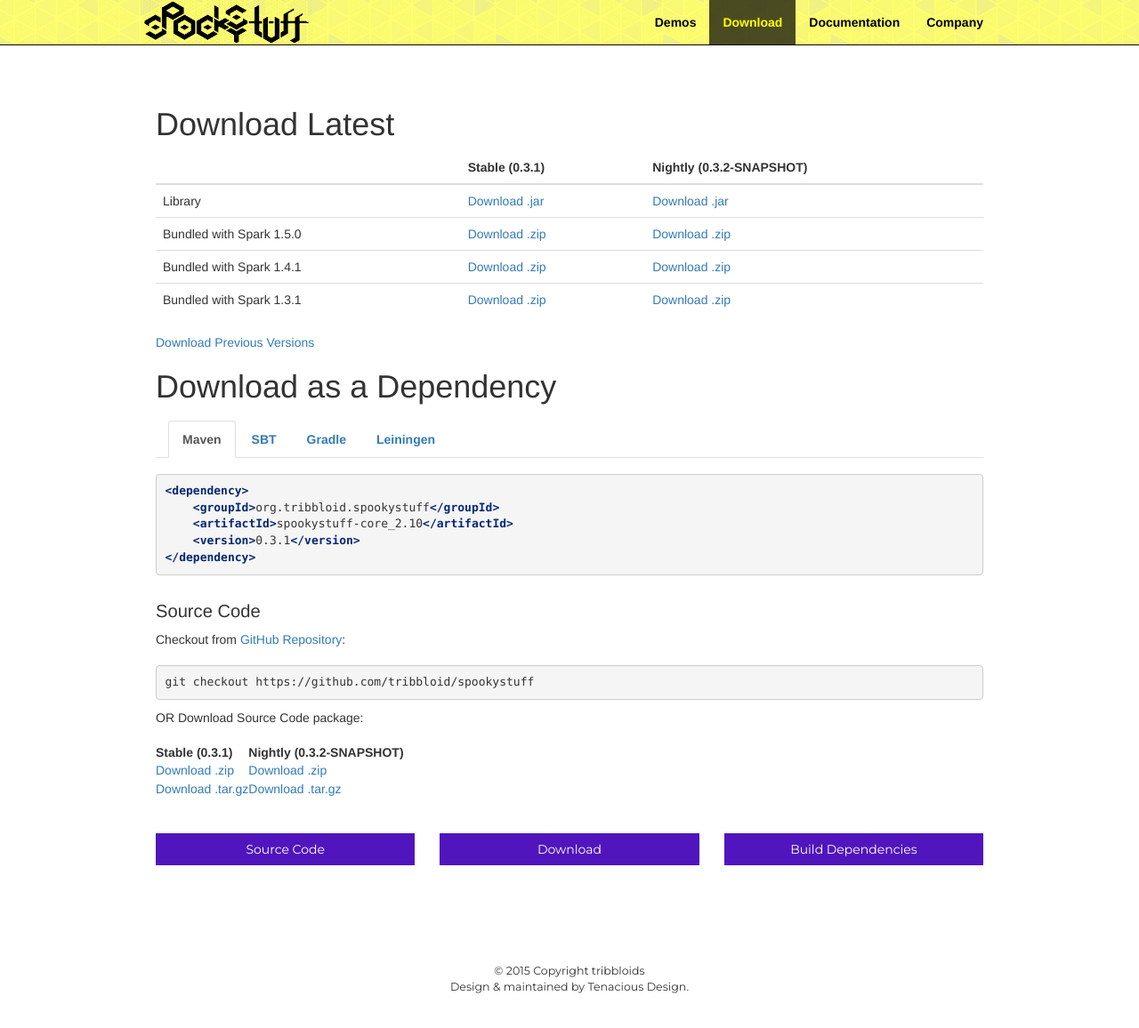
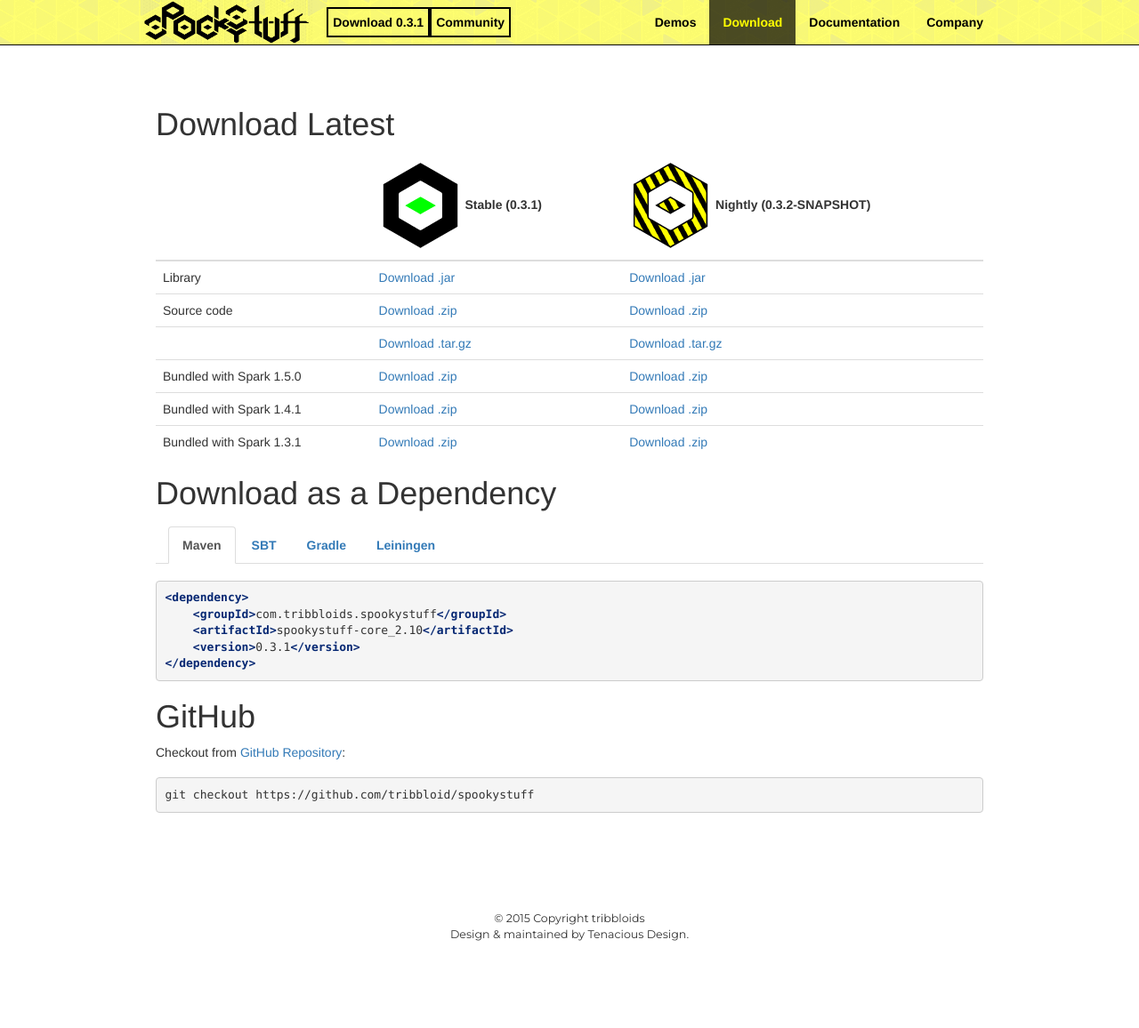
Before and after one commit to tribbloid/tribbloid.github.io, a Jekyll site: the page built from download.md, in a window 1280 px wide and 1170 px high. Shown: the top 1156 px of the window at 89% size. Built offline with Jekyll 4.4.1, drawn with Linux system fonts in a browser that asks for light colours; nearby versions of some CDN libraries.

Commit message:
add 2 buttons clean up some useless sections update download

```diff
--- a/_includes/header_product.html
+++ b/_includes/header_product.html
@@ -46,6 +46,19 @@
         <!-- Collect the nav links, forms, and other content for toggling -->
         <div class="collapse navbar-collapse" id="bs-example-navbar-collapse-1">
 
+            <ul class="nav navbar-nav navbar-left">
+                <li>
+                    <a class="btn navbar-btn" href="https://s3-us-west-1.amazonaws.com/spooky-bin/spookystuff/spark-{{site.SPARK_VERSION.first}}-scala-2.10/spookystuff-assembly-{{site.STABLE_VERSION}}.jar">
+                        Download {{ site.STABLE_VERSION }}
+                    </a>
+                </li>
+                <li>
+                    <a class="btn navbar-btn" href="https://github.com/tribbloid/spookystuff">
+                        Community
+                    </a>
+                </li>
+            </ul>
+
             <ul class="nav navbar-nav navbar-right">
                 {% for link in site.data.navigation_primary_links %}
                 <li {% if link.actual_url == page.url %} class="active"{% endif %}>
--- a/_layouts/download.html
+++ b/_layouts/download.html
@@ -9,11 +9,11 @@
             </div>
         </div>
 
-        <div class="download-buttons">
-            {% for download in site.data.download %}
-            <a class="button" href="{{ download.link }}" target="_blank">{{ download.title }}</a>
-            {% endfor %}
-        </div>
+        <!--<div class="download-buttons">-->
+            <!--{% for download in site.data.download %}-->
+            <!--<a class="button" href="{{ download.link }}" target="_blank">{{ download.title }}</a>-->
+            <!--{% endfor %}-->
+        <!--</div>-->
     </div>
 </div>
 
--- a/_sass/_carousel.scss
+++ b/_sass/_carousel.scss
@@ -1,7 +1,7 @@
 /* Home Page Carousel */
 
 header.carousel {
-    height: 61.8%;
+    height: 58%;
     background: black;
 
     .fill {
--- a/_sass/_header.scss
+++ b/_sass/_header.scss
@@ -30,6 +30,18 @@
         /*text-decoration: none;*/
         background-color: rgba(black, 0.7);
         text-shadow: none;
+    }
+
+    .navbar-btn {
+        //@include shadow;
+        border-width: 2px;
+        border-radius: 0;
+        border-color: black;
+        //background-color: transparent;
+        padding: 5px;
+        display: block;
+        vertical-align: bottom;
+        //font-weight: bold;
     }
 
     .navbar-brand {
--- a/_sass/_modern-business.scss
+++ b/_sass/_modern-business.scss
@@ -71,12 +71,12 @@ footer {
 
 /* Responsive Styles */
 
-@media(max-width:991px) {
-    .customer-img,
-    .img-related {
-        margin-bottom: 30px;
-    }
-}
+//@media(max-width:991px) {
+//    .customer-img,
+//    .img-related {
+//        margin-bottom: 30px;
+//    }
+//}
 
 @media(max-width:767px) {
     .img-portfolio {
--- a/download.md
+++ b/download.md
@@ -9,13 +9,17 @@ summary: Download SpookyStuff, a scalable query engine for web scraping, data ma
 # Download Latest
 
 {:.table}
-|  | Stable ({{site.STABLE_VERSION}}) | Nightly ({{site.NIGHTLY_VERSION}}) |
+|  | ![stable](images/icon_stable.png) **Stable** ({{site.STABLE_VERSION}}) | ![nightly](images/icon_nightly.png) **Nightly** ({{site.NIGHTLY_VERSION}}) |
 | ------------- | ------------------------ | -------------- |
 | Library | [Download .jar](https://s3-us-west-1.amazonaws.com/spooky-bin/spookystuff/spark-{{site.SPARK_VERSION.first}}-scala-2.10/spookystuff-assembly-{{site.STABLE_VERSION}}.jar) | [Download .jar](https://s3-us-west-1.amazonaws.com/spooky-bin/spookystuff/spark-{{site.SPARK_VERSION.first}}-scala-2.10/spookystuff-assembly-{{site.NIGHTLY_VERSION}}.jar) |
+| Source code | [Download .zip](https://github.com/tribbloid/spookystuff/zipball/release-{{site.STABLE_VERSION}}) | [Download .zip](https://github.com/tribbloid/spookystuff/zipball/master) |
+|  | [Download .tar.gz](https://github.com/tribbloid/spookystuff/tarball/release-{{site.STABLE_VERSION}}) | [Download .tar.gz](https://github.com/tribbloid/spookystuff/tarball/master) |
 {% for version in site.SPARK_VERSION %}| Bundled with Spark {{version}} | [Download .zip](https://s3-us-west-1.amazonaws.com/spooky-bin/spookystuff/spark-{{version}}-scala-2.10/spookystuff-assembly-{{site.STABLE_VERSION}}-bin-spark{{version}}.zip) | [Download .zip](https://s3-us-west-1.amazonaws.com/spooky-bin/spookystuff/spark-{{version}}-scala-2.10/spookystuff-assembly-{{site.NIGHTLY_VERSION}}-bin-spark{{version}}.zip)
 {% endfor %}
 
+<!--
 [Download Previous Versions](http://tribbloid.github.io/spookystuff/deploying.html#previous-versions)
+-->
 
 # Download as a Dependency
 
@@ -25,7 +29,7 @@ summary: Download SpookyStuff, a scalable query engine for web scraping, data ma
 
 {% highlight xml %}
 <dependency>
-    <groupId>org.tribbloid.spookystuff</groupId>
+    <groupId>com.tribbloids.spookystuff</groupId>
     <artifactId>spookystuff-core_2.10</artifactId>
     <version>{{site.STABLE_VERSION}}</version>
 </dependency>
@@ -36,7 +40,7 @@ summary: Download SpookyStuff, a scalable query engine for web scraping, data ma
 <div data-lang="SBT">
 
 {% highlight scala %}
-libraryDependencies += "org.tribbloid.spookystuff" % "spookystuff-core_2.10" % "{{site.STABLE_VERSION}}"
+libraryDependencies += "com.tribbloids.spookystuff" % "spookystuff-core_2.10" % "{{site.STABLE_VERSION}}"
 {% endhighlight %}
 
 </div>
@@ -44,7 +48,7 @@ libraryDependencies += "org.tribbloid.spookystuff" % "spookystuff-core_2.10" % "
 <div data-lang="Gradle">
 
 {% highlight groovy %}
-'org.tribbloid.spookystuff:spookystuff-core_2.10:{{site.STABLE_VERSION}}'
+'com.tribbloids.spookystuff:spookystuff-core_2.10:{{site.STABLE_VERSION}}'
 {% endhighlight %}
 
 </div>
@@ -52,28 +56,17 @@ libraryDependencies += "org.tribbloid.spookystuff" % "spookystuff-core_2.10" % "
 <div data-lang="Leiningen">
 
 {% highlight clojure %}
-[org.tribbloid.spookystuff/spookystuff-core_2.10 "{{site.STABLE_VERSION}}"]
+[com.tribbloids.spookystuff/spookystuff-core_2.10 "{{site.STABLE_VERSION}}"]
 {% endhighlight %}
 
 </div>
 
 </div>
 
-### Source Code
+# GitHub
 
 Checkout from [GitHub Repository](https://github.com/tribbloid/spookystuff):
 
 {% highlight bash %}
 git checkout https://github.com/tribbloid/spookystuff
 {% endhighlight %}
-
-OR Download Source Code package:
-
-<div class="table" markdown="1">
-
-| Stable ({{site.STABLE_VERSION}}) | Nightly ({{site.NIGHTLY_VERSION}}) |
-| ------------ | ----------- |
-| [Download .zip](https://github.com/tribbloid/spookystuff/zipball/release-{{site.STABLE_VERSION}}) | [Download .zip](https://github.com/tribbloid/spookystuff/zipball/master) |
-| [Download .tar.gz](https://github.com/tribbloid/spookystuff/tarball/release-{{site.STABLE_VERSION}}) | [Download .tar.gz](https://github.com/tribbloid/spookystuff/tarball/master) |
-
-</div>
```
